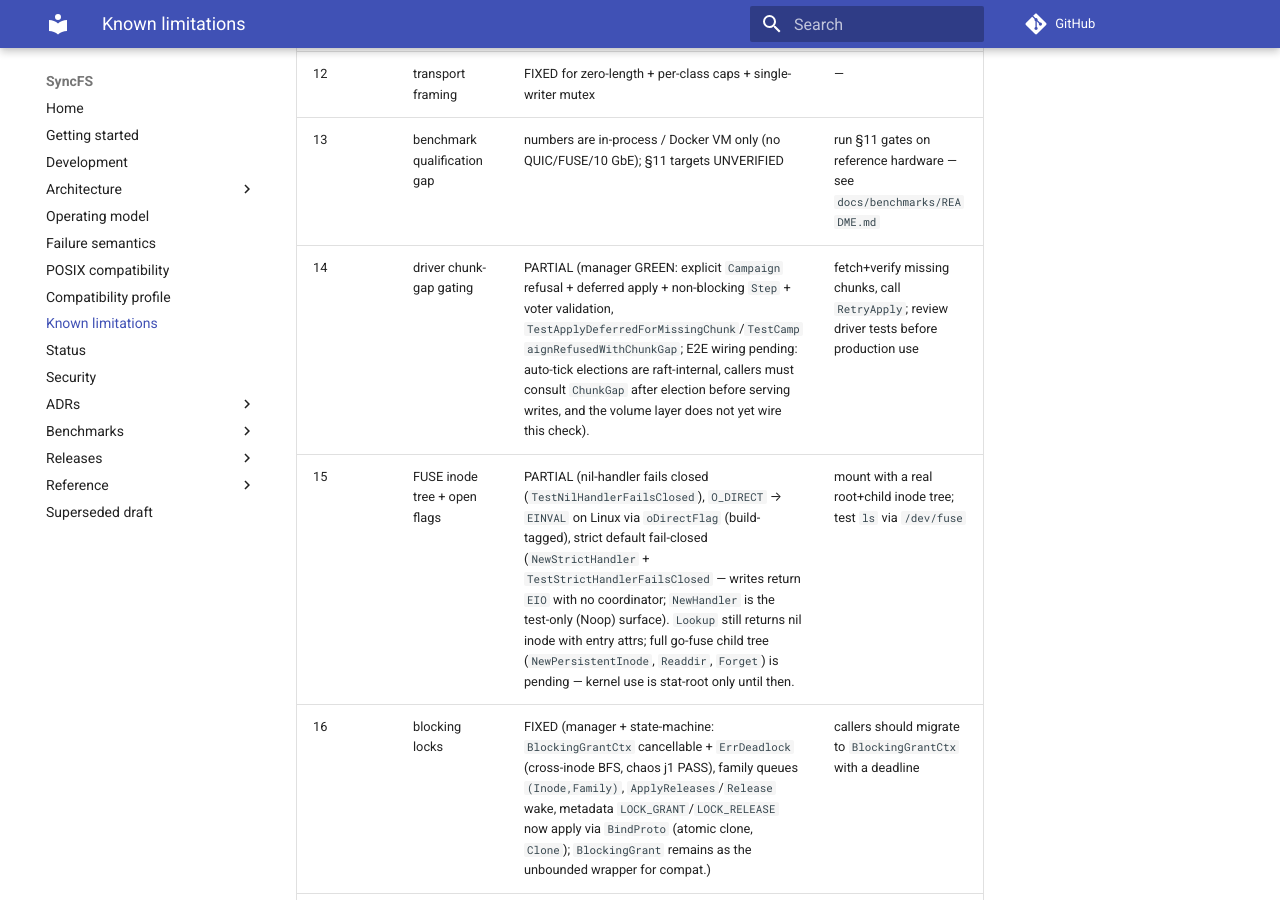
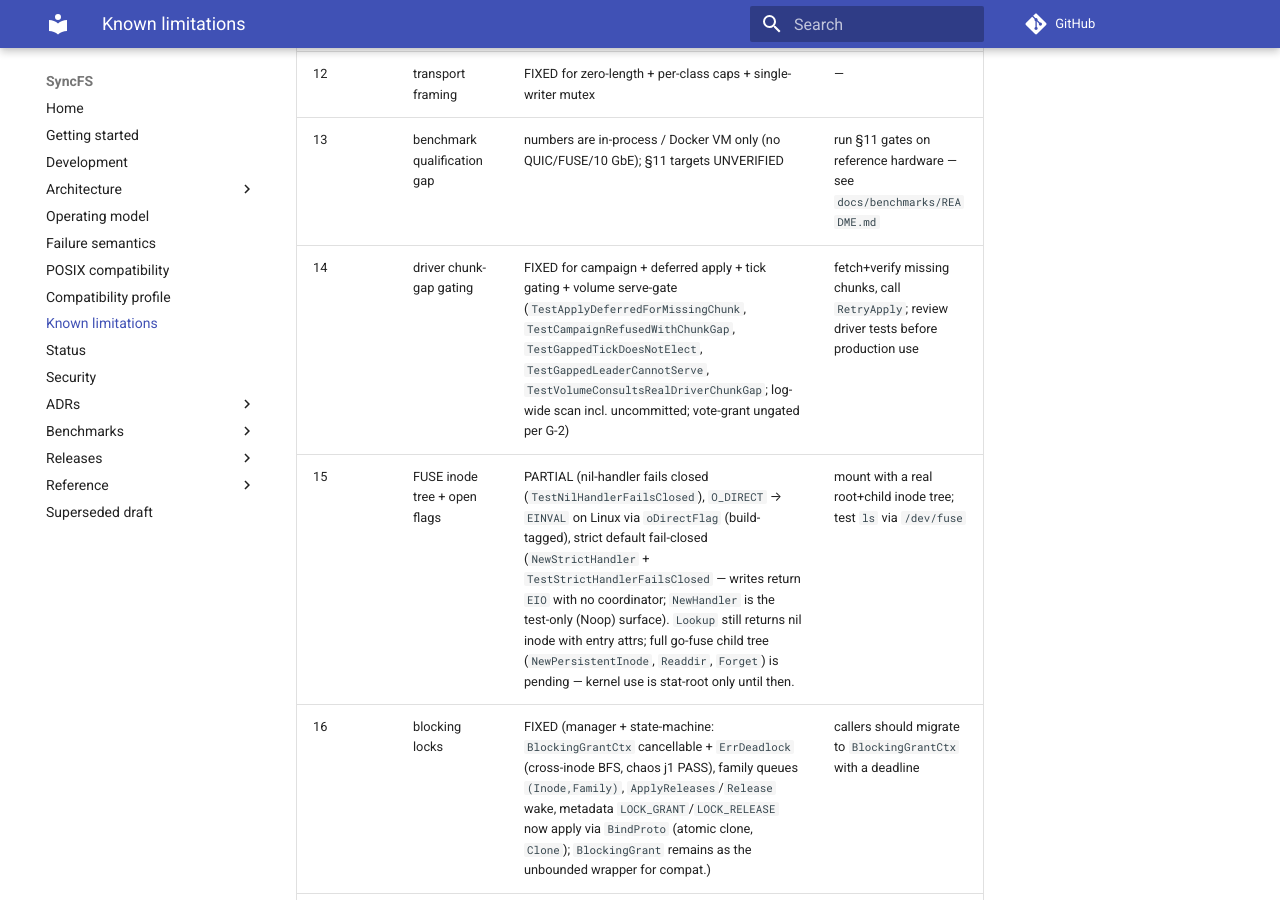
Before and after one commit to mohamedhabas11/syncfs, an MkDocs documentation site: the page built from docs/known-limitations.md, in a window 1280 px wide and 900 px high, scrolled down 1872 px. Built offline with MkDocs 1.6.1 and Material for MkDocs 9.7.7, drawn with Linux system fonts in a browser that asks for light colours; comment, search, counter and statistics services are not loaded.

```diff
--- a/docs/known-limitations.md
+++ b/docs/known-limitations.md
@@ -20,7 +20,7 @@ landed, with residual caveats where they remain.
 | 11 | volume coordinator | FIXED for sentinel/ctx/batch (wraps `ErrNoQuorum`; honors `ctx`; pre-validates batch; monotonic RaftIndex) | orphan sweep via GC remains the safety net |
 | 12 | transport framing | FIXED for zero-length + per-class caps + single-writer mutex | — |
 | 13 | benchmark qualification gap | numbers are in-process / Docker VM only (no QUIC/FUSE/10 GbE); §11 targets UNVERIFIED | run §11 gates on reference hardware — see `docs/benchmarks/README.md` |
-| 14 | driver chunk-gap gating | PARTIAL (manager GREEN: explicit `Campaign` refusal + deferred apply + non-blocking `Step` + voter validation, `TestApplyDeferredForMissingChunk`/`TestCampaignRefusedWithChunkGap`; E2E wiring pending: auto-tick elections are raft-internal, callers must consult `ChunkGap` after election before serving writes, and the volume layer does not yet wire this check). | fetch+verify missing chunks, call `RetryApply`; review driver tests before production use |
+| 14 | driver chunk-gap gating | FIXED for campaign + deferred apply + tick gating + volume serve-gate (`TestApplyDeferredForMissingChunk`, `TestCampaignRefusedWithChunkGap`, `TestGappedTickDoesNotElect`, `TestGappedLeaderCannotServe`, `TestVolumeConsultsRealDriverChunkGap`; log-wide scan incl. uncommitted; vote-grant ungated per G-2) | fetch+verify missing chunks, call `RetryApply`; review driver tests before production use |
 | 15 | FUSE inode tree + open flags | PARTIAL (nil-handler fails closed (`TestNilHandlerFailsClosed`), `O_DIRECT` → `EINVAL` on Linux via `oDirectFlag` (build-tagged), strict default fail-closed (`NewStrictHandler` + `TestStrictHandlerFailsClosed` — writes return `EIO` with no coordinator; `NewHandler` is the test-only (Noop) surface). `Lookup` still returns nil inode with entry attrs; full go-fuse child tree (`NewPersistentInode`, `Readdir`, `Forget`) is pending — kernel use is stat-root only until then. | mount with a real root+child inode tree; test `ls` via `/dev/fuse` |
 | 16 | blocking locks | FIXED (manager + state-machine: `BlockingGrantCtx` cancellable + `ErrDeadlock` (cross-inode BFS, chaos j1 PASS), family queues `(Inode,Family)`, `ApplyReleases`/`Release` wake, metadata `LOCK_GRANT`/`LOCK_RELEASE` now apply via `BindProto` (atomic clone, `Clone`); `BlockingGrant` remains as the unbounded wrapper for compat.) | callers should migrate to `BlockingGrantCtx` with a deadline |
 | 17 | group commit + daemon wiring | spec §11 group commit (0–5 ms, leader-only batching) not implemented; coordinator is in-process fan-out; `daemon`/`mount` binaries are validate-and-print stubs | M5 work; until then the fleet test (`go test`) is the verification surface |
```
Also changed, not shown: docs/benchmarks/metrics-table.md (+1 -1 lines).
